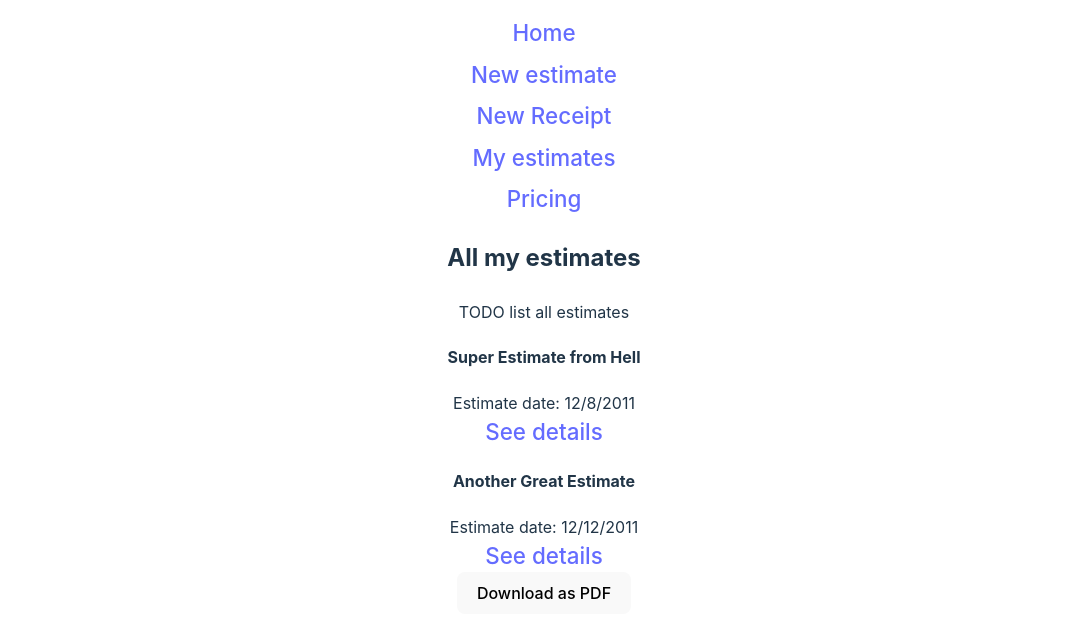
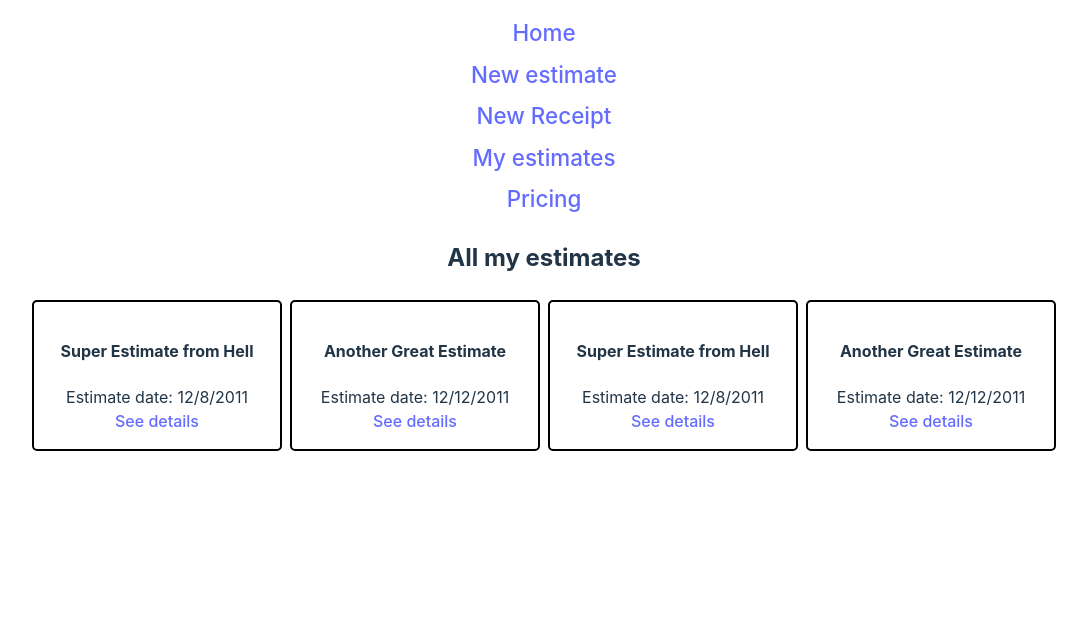
Before and after one commit to Pakibenji/receiptmaker, a React (Vite) app: page /my-estimates in a window 1280 px wide. Shown: the top 638 px of the page, without its empty margins (96-1183 px from the left). Built offline with nearby package versions, Linux system fonts and the light colour scheme.

Commit message:
end react2023 codeconcept

```diff
--- a/src/App.tsx
+++ b/src/App.tsx
@@ -79,6 +79,56 @@ const mockData: Estimate[] = [
       },
     ],
   },
+  {
+    id: "3",
+    estimateNumber: "123",
+    estimateDate: new Date("12/08/11"),
+    paymentDate: new Date("12/31/2022"),
+    title: "Super Estimate from Hell",
+    tasks: [
+      {
+        reference: "frfs",
+        description: "French Fries",
+        quantity: 2,
+        unitPrice: 4.99,
+        deposit: 0,
+        vat: 20,
+      },
+      {
+        reference: "pzz",
+        description: "Pizza Regina",
+        quantity: 4,
+        unitPrice: 12,
+        deposit: 5,
+        vat: 20,
+      },
+    ],
+  },
+  {
+    id: "4",
+    estimateNumber: "456",
+    estimateDate: new Date("12/12/11"),
+    paymentDate: new Date("12/30/2022"),
+    title: "Another Great Estimate",
+    tasks: [
+      {
+        reference: "drn",
+        description: "Flying Drone",
+        quantity: 1,
+        unitPrice: 419.99,
+        deposit: 100,
+        vat: 20,
+      },
+      {
+        reference: "smrtphn",
+        description: "iPhone 13",
+        quantity: 1,
+        unitPrice: 989.6,
+        deposit: 200,
+        vat: 20,
+      },
+    ],
+  },
 ];
 
 const estimateService = new EstimateService([...mockData]);
--- a/src/components/Card.module.css
+++ b/src/components/Card.module.css
@@ -56,9 +56,9 @@
 .total {
   display: grid;
   grid-template-columns: 3fr 1fr;
-  grid-template-rows: repeat(3, 1fr);
+  grid-template-rows: repeat(4, 1fr);
   justify-items: end;
-  gap: 0.5rem;
+  gap: 0.3rem;
   border-top: 2px solid #777;
   padding-right: 1.1rem;
 }
--- a/src/components/Card.tsx
+++ b/src/components/Card.tsx
@@ -6,7 +6,11 @@ type cardProps = {
 };
 
 export default function Card({ data }: cardProps) {
-  function calculateSubTotal(quantity: number, unitPrice: number) {
+  function calculateSubTotal(
+    quantity: number,
+    unitPrice: number,
+    deposit: number
+  ) {
     return (quantity * unitPrice).toFixed(2);
   }
 
@@ -15,6 +19,13 @@ export default function Card({ data }: cardProps) {
       return acc + curr.quantity * curr.unitPrice;
     }, 0);
     return totalBeforeTaxes;
+  }
+
+  function calculateTotalDeposits() {
+    const totalDeposits = data.tasks.reduce((acc, curr) => {
+      return acc + curr.deposit;
+    }, 0);
+    return totalDeposits;
   }
 
   function calculateTaxes() {
@@ -46,7 +57,9 @@ export default function Card({ data }: cardProps) {
               <div>{task.unitPrice}</div>
               <div>{task.deposit}</div>
               <div>{task.vat}%</div>
-              <div>{calculateSubTotal(task.quantity, task.unitPrice)}</div>
+              <div>
+                {calculateSubTotal(task.quantity, task.unitPrice, task.deposit)}
+              </div>
             </div>
           );
         })}
@@ -54,12 +67,18 @@ export default function Card({ data }: cardProps) {
           <div className={styles.total}>
             <div>Total (whithout taxes)</div>
             <div>€ {calculateTotalWithoutTaxes().toFixed(2)}</div>
-
+            <div>Total Deposits</div>
+            <div>€ {calculateTotalDeposits().toFixed(2)}</div>
             <div>Total Taxes</div>
             <div>{calculateTaxes().toFixed(2)}</div>
             <div>Total taxes included</div>
             <div className={styles.totalwithtaxes}>
-              € {(calculateTotalWithoutTaxes() + calculateTaxes()).toFixed(2)}
+              €{" "}
+              {(
+                calculateTotalWithoutTaxes() +
+                calculateTaxes() +
+                calculateTotalDeposits()
+              ).toFixed(2)}
             </div>
           </div>
         </div>
--- /dev/null
+++ b/src/components/EstimateSummary.module.css
@@ -0,0 +1,11 @@
+.summary {
+  border: 2px solid black;
+  border-radius: 5px;
+  padding: 1rem;
+}
+
+.summary > a {
+  padding: 0.5rem;
+  font-size: medium;
+  cursor: pointer;
+}
--- a/src/components/EstimateSummary.tsx
+++ b/src/components/EstimateSummary.tsx
@@ -1,5 +1,6 @@
 import { Estimate } from "../App";
 import { Link } from "react-router-dom";
+import styles from "./EstimateSummary.module.css";
 
 type EstimateSummaryProps = {
   data: Estimate;
@@ -7,7 +8,7 @@ type EstimateSummaryProps = {
 
 export default function EstimateSummary({ data }: EstimateSummaryProps) {
   return (
-    <div>
+    <div className={styles.summary}>
       <h4>{data.title}</h4>
       <div>
         Estimate date: {new Date(data.estimateDate).toLocaleDateString("en-US")}
--- a/src/pages/MyEstimate.tsx
+++ b/src/pages/MyEstimate.tsx
@@ -1,8 +1,8 @@
 import { useContext } from "react";
 import { EstimateCtx } from "../App";
 import { EstimateService } from "../services/estimateService";
-import PDFprinter from "../services/PDFprinter";
 import EstimateSummary from "../components/EstimateSummary";
+import styles from "./MyEstimates.module.css";
 
 export default function MyEstimates() {
   const estimateSrv = useContext<EstimateService>(EstimateCtx);
@@ -10,12 +10,11 @@ export default function MyEstimates() {
   return (
     <>
       <h3>All my estimates</h3>
-      <div>TODO list all estimates</div>
-      <PDFprinter>
+      <div className={styles.estimatelist}>
         {estimates.map((est) => (
           <EstimateSummary data={est} key={est.id} />
         ))}
-      </PDFprinter>
+      </div>
     </>
   );
 }
--- /dev/null
+++ b/src/pages/MyEstimates.module.css
@@ -0,0 +1,7 @@
+.estimatelist {
+  display: grid;
+  grid-template-columns: repeat(auto-fit, minmax(250px, 1fr));
+  gap: 0.5rem;
+  width: 100vw;
+  max-width: 1024px;
+}
--- a/src/services/estimateService.ts
+++ b/src/services/estimateService.ts
@@ -8,6 +8,10 @@ export class EstimateService {
     }
 
     createEstimate(data: Estimate) {
+        if (data.id === undefined) {
+            data.id = Math.random().toString(3
+            );
+        }
         this.estimateCollection = [data, ...this.estimateCollection];
     }
     readEstimate(): Estimate[] {
```
